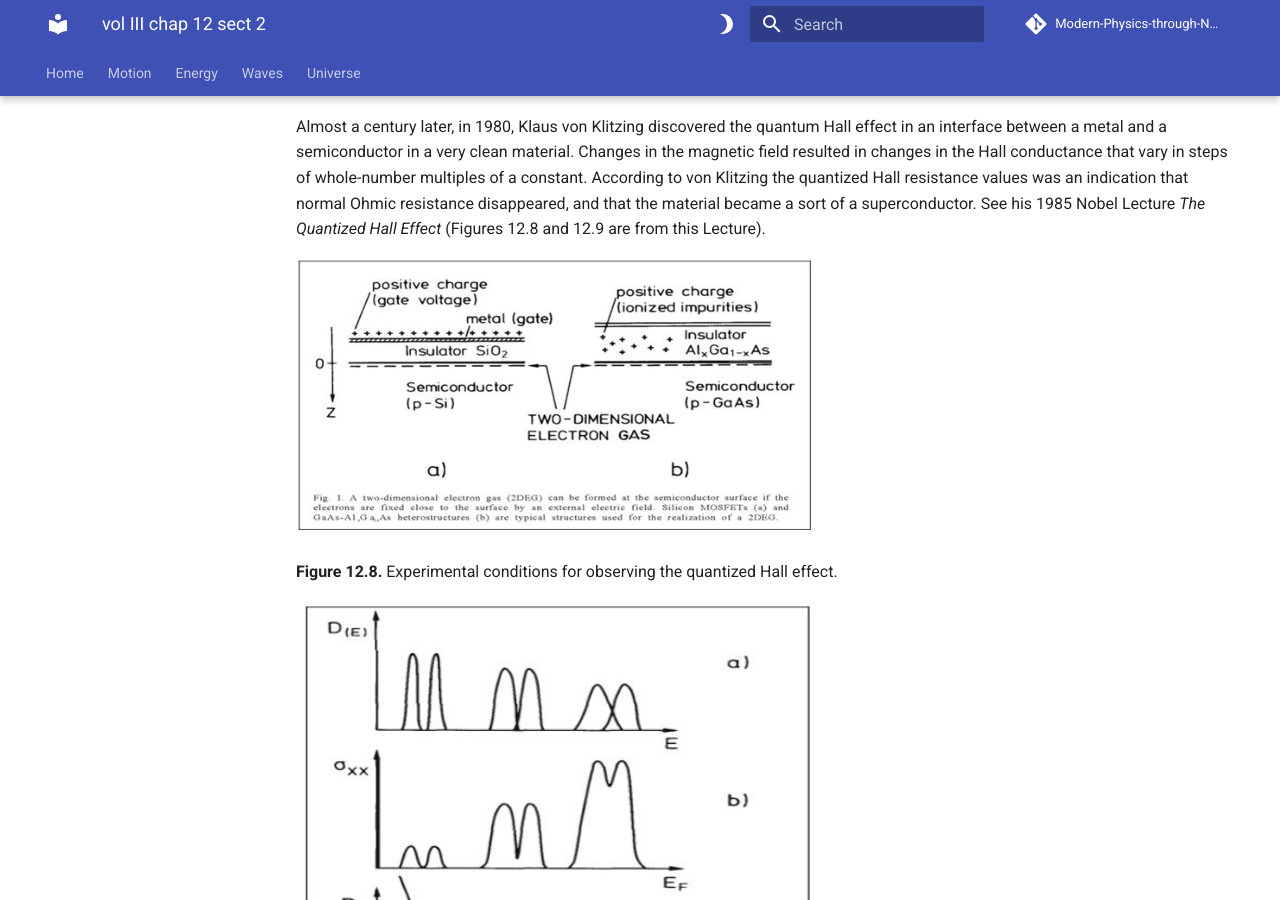
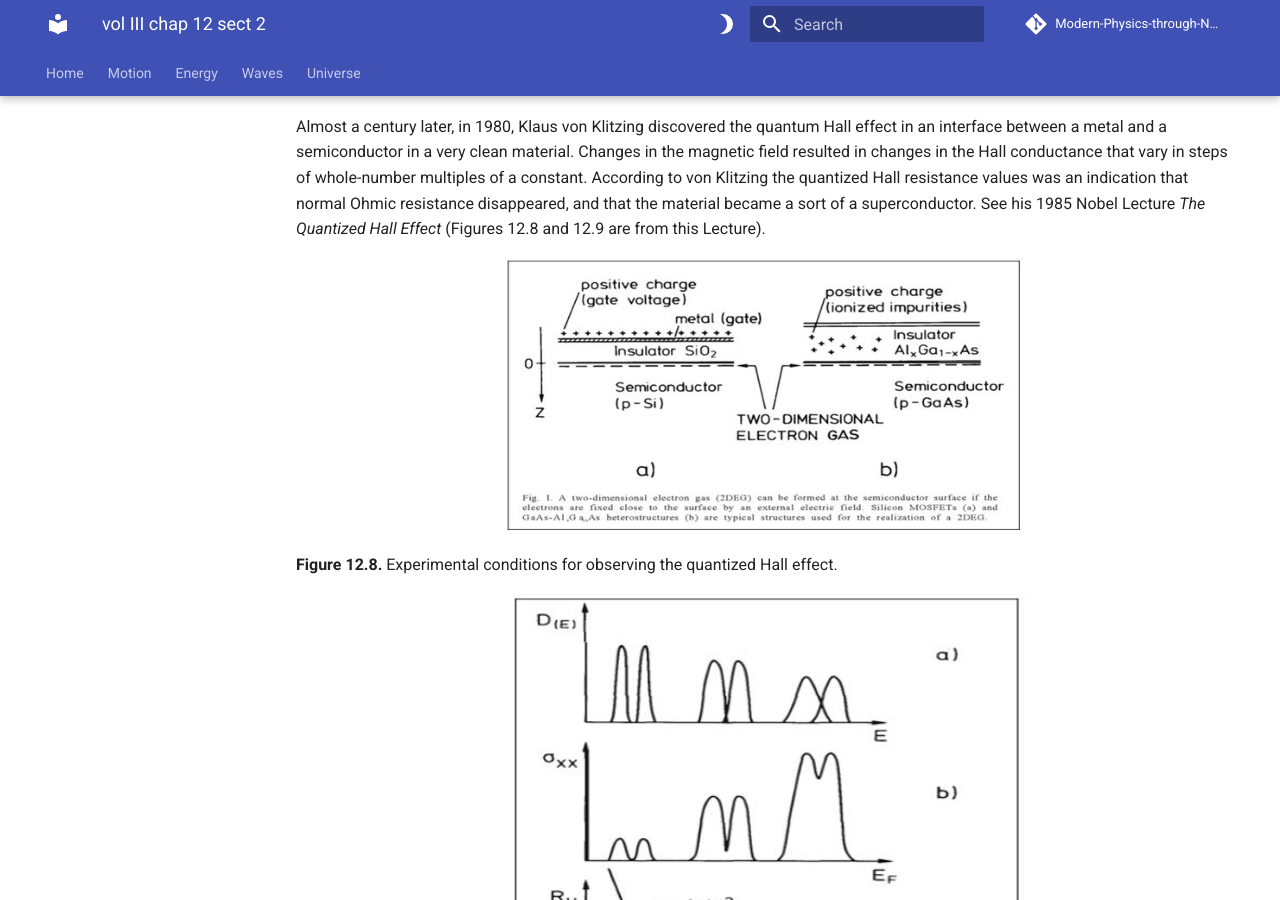
Before and after one commit to modphysnobel/modphysnobel.github.io, an MkDocs documentation site: the page built from docs/vol-III/vol-III-chap-12-sect-2.md, in a window 1280 px wide and 900 px high, scrolled down 442 px. Built offline with MkDocs 1.6.1 and Material for MkDocs 9.7.7, drawn with Linux system fonts in a browser that asks for light colours; some web fonts are replaced; comment, search, counter and statistics services are not loaded.

Commit message:
Update vol-III-chap-12-sect-2.md

```diff
--- a/docs/vol-III/vol-III-chap-12-sect-2.md
+++ b/docs/vol-III/vol-III-chap-12-sect-2.md
@@ -10,31 +10,37 @@
 
 Almost a century later, in 1980, Klaus von Klitzing discovered the quantum Hall effect in an interface between a metal and a semiconductor in a very clean material. Changes in the magnetic field resulted in changes in the Hall conductance that vary in steps of whole-number multiples of a constant. According to von Klitzing the quantized Hall resistance values was an indication that normal Ohmic resistance disappeared, and that the material became a sort of a superconductor. See his 1985 Nobel Lecture *The Quantized Hall Effect* (Figures 12.8 and 12.9 are from this Lecture).
 
-![Fig1](./figs/chap-12-sect-2-fig1.JPG){width="520"}
+<p align="center">
+	<img src="https://github.com/modphysnobel/modphysnobel.github.io/blob/main/docs/vol-III/figs/chap-12-sect-2-fig1.JPG?raw=true" width=520 align=center>
+	</p>
 
 **Figure 12.8.** Experimental conditions for observing the quantized Hall effect.
 
-![Fig2](./figs/chap-12-sect-2-fig2.JPG){width="520"}
+<p align="center">
+	<img src="https://github.com/modphysnobel/modphysnobel.github.io/blob/main/docs/vol-III/figs/chap-12-sect-2-fig2.JPG?raw=true" width=520 align=center>
+	</p>
 
 **Figure 12.9.** Experimental results reported in von Klitzing Nobel Lecture; (h is Planck constant and e the charge of the electron).
 
-!!! info "Integral and Fractional Quantum Hall Effects."
+### Integral and Fractional Quantum Hall Effects.
 
-	In experiments with the electron gas realized during 1982-1983, Störmer and Tsui worked on severe conditions of temperatures and magnetic fields (around -272°C and nearly 30 T). Although the electrons usually repel each other because they are fermions, according to Laughlin the reported fractional quantization was because the electron gas behaved as a new type of quantum fluid integrated by composite fermions that can condense and are produced by fractionally charged “quasiparticles”.
+In experiments with the electron gas realized during 1982-1983, Störmer and Tsui worked on severe conditions of temperatures and magnetic fields (around -272°C and nearly 30 T). Although the electrons usually repel each other because they are fermions, according to Laughlin the reported fractional quantization was because the electron gas behaved as a new type of quantum fluid integrated by composite fermions that can condense and are produced by fractionally charged “quasiparticles”.
 
-	In his 1998 Nobel Lecture *The Fractional Quantum Hall Effect* Störmer explains the main difference between IQHE (Integer Quantum Hall Effect) and FQHE (Fractional Quantum Hall Effect) (See Figure 12.10): *The IQHE can be understood solely on the basis of the quantized motion of individual 2D electrons in the presence of a magnetic field and random fluctuations of the interface potential which creates localized states. …. The origin of FQHE is interaction between electrons. It is therefore termed a many-particle effect or an electron correlation effect, since the charged electrons are avoiding each other by correlating their relative motion in an intricate manner.*
+In his 1998 Nobel Lecture *The Fractional Quantum Hall Effect* Störmer explains the main difference between IQHE (Integer Quantum Hall Effect) and FQHE (Fractional Quantum Hall Effect) (See Figure 12.10): *The IQHE can be understood solely on the basis of the quantized motion of individual 2D electrons in the presence of a magnetic field and random fluctuations of the interface potential which creates localized states. …. The origin of FQHE is interaction between electrons. It is therefore termed a many-particle effect or an electron correlation effect, since the charged electrons are avoiding each other by correlating their relative motion in an intricate manner.*
 
-	![Fig3](./figs/chap-12-sect-2-fig3.JPG){width="520"}
+<p align="center">
+	<img src="https://github.com/modphysnobel/modphysnobel.github.io/blob/main/docs/vol-III/figs/chap-12-sect-2-fig3.JPG?raw=true" width=520 align=center>
+	</p>
 
-	(Source: MLA style: Horst L. Störmer – Nobel Lecture. NobelPrize.org. Nobel Prize Outreach AB 2023. Mon. 19 Jun 2023. <https://www.nobelprize.org/prizes/physics/1998/stormer/lecture/>)
+(Source: MLA style: Horst L. Störmer – Nobel Lecture. NobelPrize.org. Nobel Prize Outreach AB 2023. Mon. 19 Jun 2023. <https://www.nobelprize.org/prizes/physics/1998/stormer/lecture/>)
 
-	**Figure 12.10.** Hall Resistance ($R_H$) showing many fractional values.
+**Figure 12.10.** Hall Resistance ($R_H$) showing many fractional values.
 
-	The theorist of the three laureates, R.B. Laughlin, closed his Nobel lecture *Fractional Quantization* by saying: “Fractional quantum Hall quasiparticles are the elementary excitations of a distinct state of matter that cannot be deformed into noninteracting electrons without crossing a phase boundary. That means they are different from electrons in the only sensible way we have of defining different, and in particular are not adiabatic images of electrons the way quasiparticle excitations of metals and band insulators are.”
+The theorist of the three laureates, R.B. Laughlin, closed his Nobel lecture *Fractional Quantization* by saying: “Fractional quantum Hall quasiparticles are the elementary excitations of a distinct state of matter that cannot be deformed into noninteracting electrons without crossing a phase boundary. That means they are different from electrons in the only sensible way we have of defining different, and in particular are not adiabatic images of electrons the way quasiparticle excitations of metals and band insulators are.”
 
-	(Source: MLA style: Robert B. Laughlin – Nobel Lecture. NobelPrize.org. Nobel Prize Outreach AB 2023.    Mon. 19 Jun 2023. <https://www.nobelprize.org/prizes/physics/1998/laughlin/lecture/>)
+(Source: MLA style: Robert B. Laughlin – Nobel Lecture. NobelPrize.org. Nobel Prize Outreach AB 2023.    Mon. 19 Jun 2023. <https://www.nobelprize.org/prizes/physics/1998/laughlin/lecture/>)
 
-	For more details on this Nobel Prize see the Nobel Lecture *Interplay of Disorder and Interaction in Two-Dimensional Electron Gas in Intense Magnetic Fields* by D.C. Tsui.
+For more details on this Nobel Prize see the Nobel Lecture *Interplay of Disorder and Interaction in Two-Dimensional Electron Gas in Intense Magnetic Fields* by D.C. Tsui.
 
 ***
 
```
